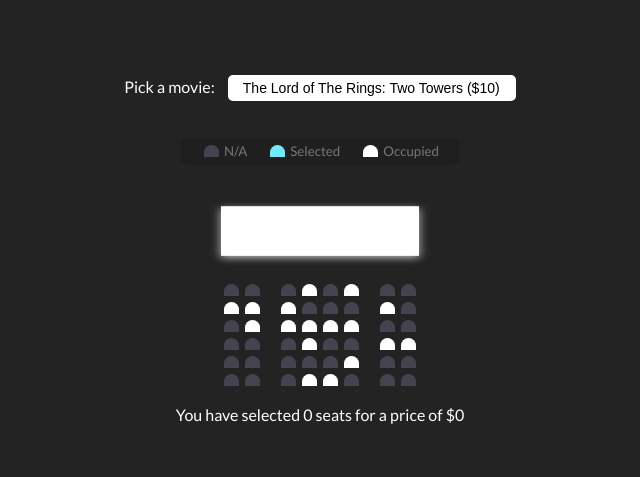
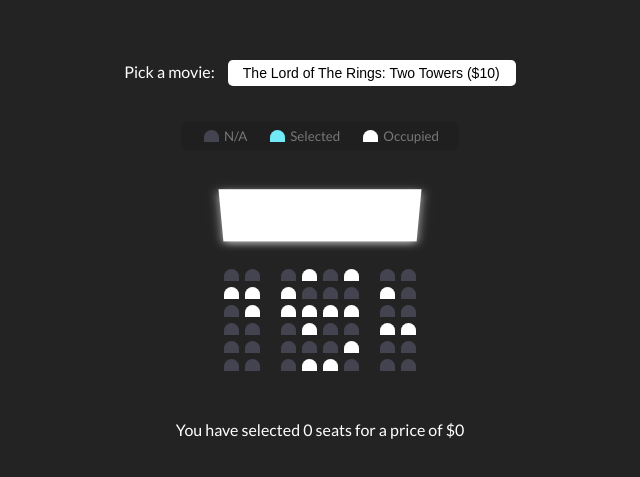
Before and after one commit to budidak/movie-seat-booking, a plain HTML site: page index.html in a window 1280 px wide. Shown: the part 153-630 px from the top of the page, without its empty margins (320-960 px from the left). Drawn offline with Linux system fonts and the light colour scheme; a script that the page names is missing.

Commit message:
Change the perspective of the screen

```diff
--- a/style.css
+++ b/style.css
@@ -98,3 +98,8 @@
   transform: rotateX(-45deg);
   box-shadow: 0 3px 10px rgba(255, 255, 255, 0.7);
 }
+
+.container {
+  perspective: 1000px;
+  margin-bottom: 30px;
+}
```
